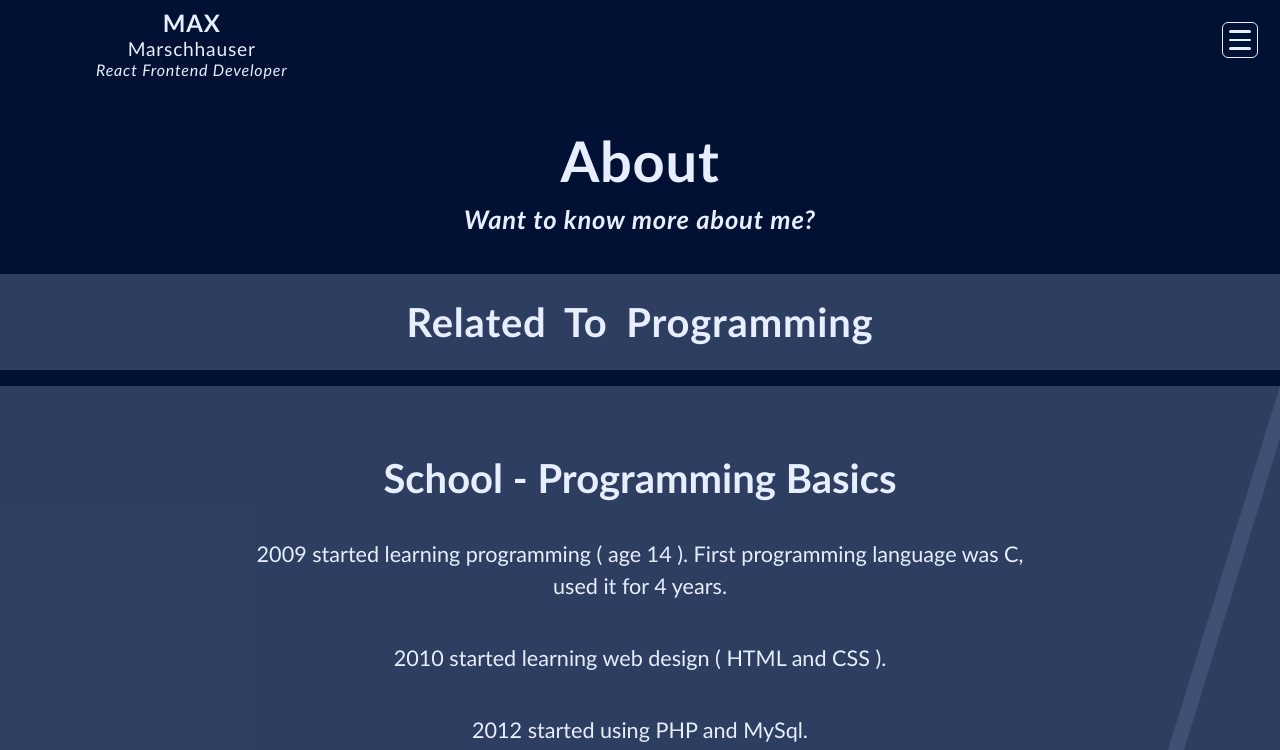
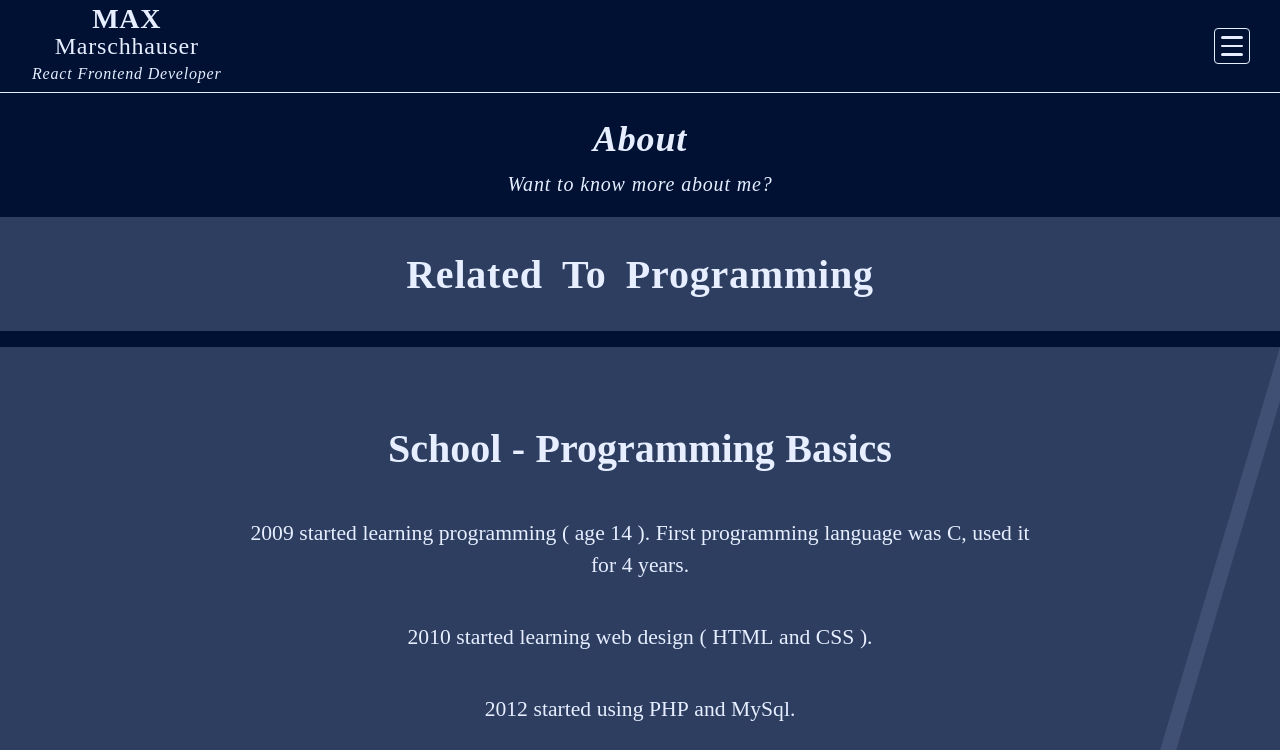
Before and after one commit to max-marschhauser/portfolio, a React (Create React App) app: page /about in a window 1280 px wide. Shown: the top 750 px of the page. Built offline with nearby package versions, Linux system fonts and the light colour scheme.

Commit message:
font family css variable

```diff
--- a/src/assets/styles/components/_main.scss
+++ b/src/assets/styles/components/_main.scss
@@ -1,20 +1,21 @@
 // contains main styles which are used in more different files
 
 .pageHeading {
-	padding-block: clamp(1rem, 5vh, 6rem);
-	padding-block: clamp(1rem, 5svh, 6rem);
+	padding-block: 2vh;
+	padding-block: 2svh;
 
 	text-align: center;
-	font-size: clamp(2.5rem, 5vw, 3.5rem);
+
 	color: var(--color-dark);
-	letter-spacing: 0.05rem;
+	letter-spacing: var(--letter-spacing);
+	font-style: italic;
+
+	h2 {
+		font-size: var(--font-size-175);
+	}
 
 	p {
-		padding-top: clamp(0.25rem, 1.25vh, 1.5rem);
-		padding-top: clamp(0.25rem, 1.25svh, 1.5rem);
-
-		font-size: clamp(1.1rem, 2vw, 1.75rem);
-		font-style: italic;
+		font-size: var(--font-size-075);
 	}
 
 	background-position: center;
--- a/src/assets/styles/components/_root.scss
+++ b/src/assets/styles/components/_root.scss
@@ -1,8 +1,19 @@
 // root scss file, styles :root, *, body and scrollbar
+
+@import url("https://fonts.googleapis.com/css2?family=Noto+Serif+Lao:wght@100;200;300;400;500;600;700;800;900&display=swap");
 
 :root {
 	// font family
-	font-family: "Gill Sans", "Gill Sans MT", Calibri, "Trebuchet MS", sans-serif;
+	--font-family: "Noto Serif Lao", serif;
+
+	--letter-spacing: 0.05rem;
+	--font-size-200: clamp(2rem, 3vw + 0.5rem, 2.5rem);
+	--font-size-175: clamp(1.75rem, 3vw + 0.5rem, 2.25rem);
+	--font-size-150: clamp(1.5rem, 3vw + 0.5rem, 2rem);
+	--font-size-125: clamp(1.25rem, 3vw + 0.5rem, 1.75rem);
+	--font-size-100: clamp(1rem, 3vw + 0.5rem, 1.5rem);
+	--font-size-075: clamp(0.75rem, 3vw + 0.5rem, 1.25rem);
+	--font-size-050: clamp(0.5rem, 3vw + 0.5rem, 1rem);
 }
 
 *,
@@ -15,9 +26,9 @@
 	outline: none;
 	-webkit-tap-highlight-color: transparent;
 
+	font-family: var(--font-family);
+
 	scroll-behavior: smooth;
-
-	font-family: var(--font-family);
 }
 
 ::selection {
--- a/src/layout/footer/footer.scss
+++ b/src/layout/footer/footer.scss
@@ -83,11 +83,12 @@
 
 				h2 {
 					text-align: center;
-					letter-spacing: 0.05rem;
+					letter-spacing: var(--letter-spacing);
 					color: var(--color-light);
+					font-size: var(--font-size-125);
 
 					span {
-						font-size: 1rem;
+						font-size: var(--font-size-075);
 						font-weight: normal;
 					}
 				}
@@ -109,7 +110,7 @@
 						a {
 							text-decoration: none;
 							color: var(--color-light);
-							font-size: clamp(2rem, 5vw, 2.2rem);
+							font-size: var(--font-size-200);
 
 							transition: all 0.35s ease;
 
@@ -143,7 +144,7 @@
 							background-color: var(--color-primary);
 							outline: 0.05rem solid var(--color-light);
 
-							font-size: clamp(0.85rem, 1vw, 1.15rem);
+							font-size: var(--font-size-075);
 							color: var(--color-light);
 							font-family: inherit;
 
@@ -183,10 +184,10 @@
 						}
 
 						a {
-							font-size: clamp(1rem, 6vw, 1.15rem);
+							font-size: var(--font-size-075);
 							text-decoration: none;
 							color: var(--color-light);
-							letter-spacing: 0.05rem;
+							letter-spacing: var(--letter-spacing);
 
 							transition: all 0.35s ease;
 
@@ -236,7 +237,7 @@
 				padding-bottom: 1rem;
 
 				color: var(--color-light);
-				font-size: clamp(1rem, 4vw, 1.25rem);
+				font-size: var(--font-size-075);
 
 				&:last-child {
 					padding-top: 1rem;
@@ -255,7 +256,7 @@
 					font-weight: bold;
 					text-decoration: none;
 
-					font-size: clamp(0.8rem, 3vw, 1rem);
+					font-size: var(--font-size-050);
 
 					cursor: pointer;
 
--- a/src/layout/navbar/navbar.scss
+++ b/src/layout/navbar/navbar.scss
@@ -6,33 +6,31 @@
 	top: 0;
 	z-index: 10;
 
-	padding-left: clamp(2rem, 8vw, 6rem);
-	padding-right: 2rem;
+	padding-inline: 2.5vw;
+	border-bottom: 0.1rem solid var(--color-light);
 
 	display: flex;
 	flex-direction: row;
 	justify-content: space-between;
 	align-items: center;
+	gap: 1vw;
 
 	background-color: var(--color-dark);
-
-	@include abs.mq(1400px, 0px) {
-		border-bottom: 0.1rem solid var(--color-light);
-	}
 
 	.logo {
 		display: flex;
 		flex-direction: column;
 		place-items: center;
 
-		padding-block: 0.5rem;
+		padding-block: 0.25rem;
 
 		opacity: 1;
 
 		text-align: center;
 		color: var(--color-light);
 		text-decoration: none;
-		letter-spacing: 0.05rem;
+		letter-spacing: var(--letter-spacing);
+		line-height: 1.75rem;
 
 		transition: all 0.35s ease;
 
@@ -51,14 +49,14 @@
 			transition: all 0.35s ease;
 
 			&:first-child {
-				font-size: 1.5rem;
+				font-size: var(--font-size-125);
 				font-weight: bold;
 			}
 			&:nth-child(2) {
-				font-size: 1.2rem;
+				font-size: var(--font-size-100);
 			}
 			&:last-child {
-				font-size: 1rem;
+				font-size: var(--font-size-050);
 				font-style: italic;
 			}
 		}
@@ -72,11 +70,9 @@
 		--line-height: 0.167rem;
 		--white-space: 0.375rem;
 
-		position: absolute;
-		top: 1.5rem;
-		right: 1.5rem;
+		position: relative;
 
-		border-radius: 0.25rem;
+		border-radius: 0.125rem;
 		width: 2rem;
 		height: 2rem;
 
@@ -182,8 +178,8 @@
 
 	.navbar__link {
 		width: 100%;
-		padding-inline: 1.5rem;
-		padding-block: 0.5rem;
+		padding-inline: 1rem;
+		padding-block: 0.25rem;
 		border-bottom: 1px solid transparent;
 
 		@include abs.mq(1400px, 0px) {
@@ -194,10 +190,10 @@
 		background-color: var(--color-dark);
 		border-block: 0.1rem solid transparent;
 
-		font-size: 1.5rem;
+		font-size: var(--font-size-125);
 		text-decoration: none;
 		font-weight: bold;
-		letter-spacing: 0.05rem;
+		letter-spacing: var(--letter-spacing);
 		color: var(--color-light);
 
 		user-select: none;
--- a/src/pages/aboutPage/AboutPage.js
+++ b/src/pages/aboutPage/AboutPage.js
@@ -18,7 +18,7 @@ export default function AboutPage(props) {
 
 	return (
 		<>
-			<h2
+			<div
 				className={
 					theme === "iceTheme" || theme === "spaceTheme"
 						? "pageHeading darkTheme"
@@ -26,9 +26,9 @@ export default function AboutPage(props) {
 						? "pageHeading lightTheme"
 						: "pageHeading"
 				}>
-				About
+				<h2>About</h2>
 				<p>Want to know more about me?</p>
-			</h2>
+			</div>
 
 			<main className="aboutPage">
 				<h3>Related To Programming</h3>
--- a/src/pages/aboutPage/aboutPage.scss
+++ b/src/pages/aboutPage/aboutPage.scss
@@ -21,7 +21,7 @@
 
 		font-size: clamp(1rem, 7vw, 2.5rem);
 		text-align: center;
-		letter-spacing: 0.05rem;
+		letter-spacing: var(--letter-spacing);
 		word-spacing: 0.5rem;
 	}
 
--- a/src/pages/contactPage/ContactPage.js
+++ b/src/pages/contactPage/ContactPage.js
@@ -54,7 +54,7 @@ export default function ContactPage(props) {
 
 	return (
 		<>
-			<h2
+			<div
 				className={
 					theme === "iceTheme" || theme === "spaceTheme"
 						? "pageHeading darkTheme"
@@ -62,9 +62,9 @@ export default function ContactPage(props) {
 						? "pageHeading lightTheme"
 						: "pageHeading"
 				}>
-				Contact
+				<h2>Contact</h2>
 				<p>How to contact me?</p>
-			</h2>
+			</div>
 			<main className="contactPage">
 				<div
 					ref={ProfileImageRef}
--- a/src/pages/optionsPage/OptionsPage.js
+++ b/src/pages/optionsPage/OptionsPage.js
@@ -64,7 +64,7 @@ export default function OptionsPage(props) {
 
 	return (
 		<>
-			<h2
+			<div
 				className={
 					theme === "iceTheme" || theme === "spaceTheme"
 						? "pageHeading darkTheme"
@@ -72,9 +72,9 @@ export default function OptionsPage(props) {
 						? "pageHeading lightTheme"
 						: "pageHeading"
 				}>
-				Options
+				<h2>Options</h2>
 				<p>Change theme of this page</p>
-			</h2>
+			</div>
 			<main className="optionsPage">
 				<h3>Select theme</h3>
 				<ul>
--- a/src/pages/optionsPage/optionsPage.scss
+++ b/src/pages/optionsPage/optionsPage.scss
@@ -82,7 +82,7 @@
 				color: var(--color-light);
 				font-size: clamp(1rem, 3vw, 1.2rem);
 				font-weight: bold;
-				letter-spacing: 0.05rem;
+				letter-spacing: var(--letter-spacing);
 
 				transform: translateY(5vh);
 				transform: translateY(5svh);
--- a/src/pages/projectsPage/ProjectsPage.js
+++ b/src/pages/projectsPage/ProjectsPage.js
@@ -62,7 +62,7 @@ export default function ProjectsPage(props) {
 
 	return (
 		<>
-			<h2
+			<div
 				className={
 					theme === "iceTheme" || theme === "spaceTheme"
 						? "pageHeading darkTheme"
@@ -70,9 +70,9 @@ export default function ProjectsPage(props) {
 						? "pageHeading lightTheme"
 						: "pageHeading"
 				}>
-				Projects
+				<h2>Projects</h2>
 				<p>Interested in my projects?</p>
-			</h2>
+			</div>
 
 			<OpenedProject
 				handleToggleModal={handleToggleModal}
--- a/src/pages/projectsPage/components/projectsList/projectsList.scss
+++ b/src/pages/projectsPage/components/projectsList/projectsList.scss
@@ -112,7 +112,7 @@
 					h3 {
 						text-align: center;
 						font-size: 1.5rem;
-						letter-spacing: 0.075rem;
+						letter-spacing: var(--letter-spacing);
 
 						@include abs.mq(1400px, 0px) {
 							margin-top: 1rem;
--- a/src/pages/skillsPage/SkillsPage.js
+++ b/src/pages/skillsPage/SkillsPage.js
@@ -26,7 +26,7 @@ export default function SkillsPage(props) {
 
 	return (
 		<>
-			<h2
+			<div
 				className={
 					theme === "iceTheme" || theme === "spaceTheme"
 						? "pageHeading darkTheme"
@@ -34,9 +34,9 @@ export default function SkillsPage(props) {
 						? "pageHeading lightTheme"
 						: "pageHeading"
 				}>
-				Skills
+				<h2>Skills</h2>
 				<p>Want to know what I know?</p>
-			</h2>
+			</div>
 
 			<main className="skillsPage">
 				<section className="images">
```
